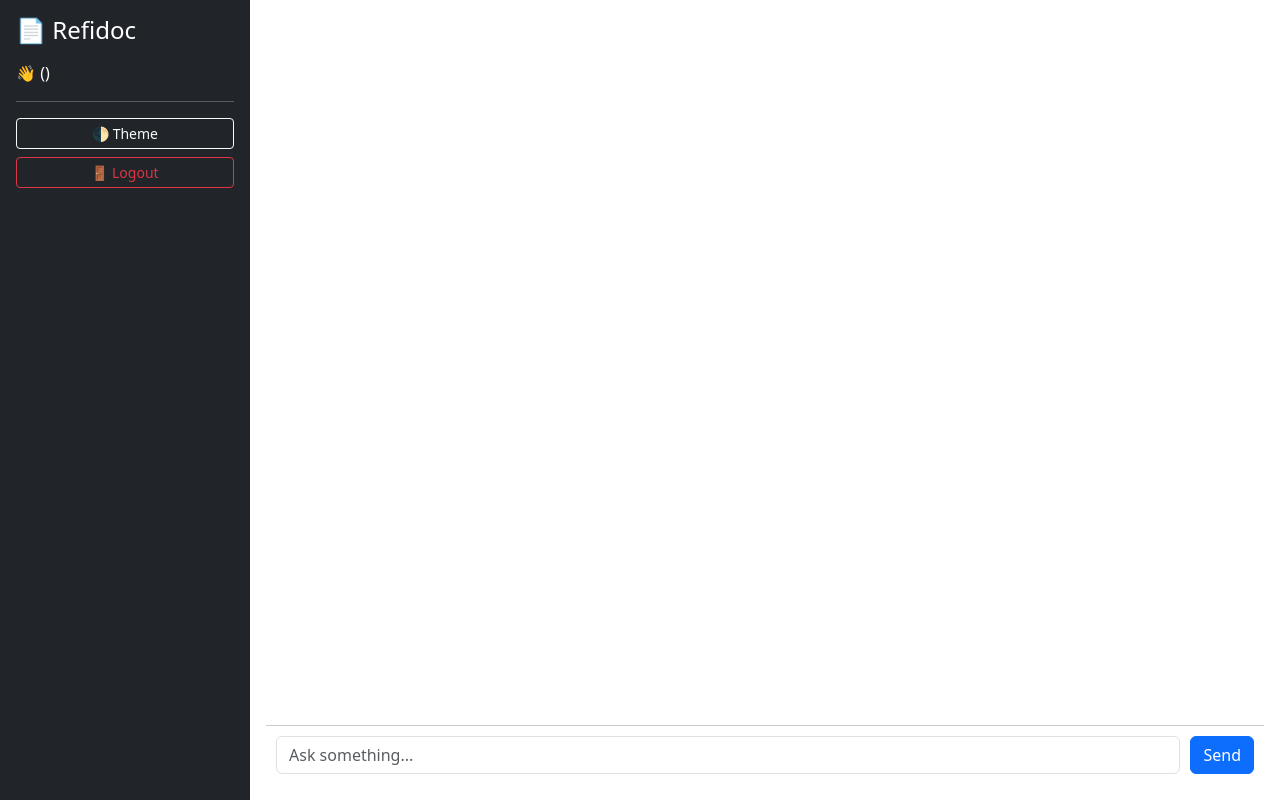
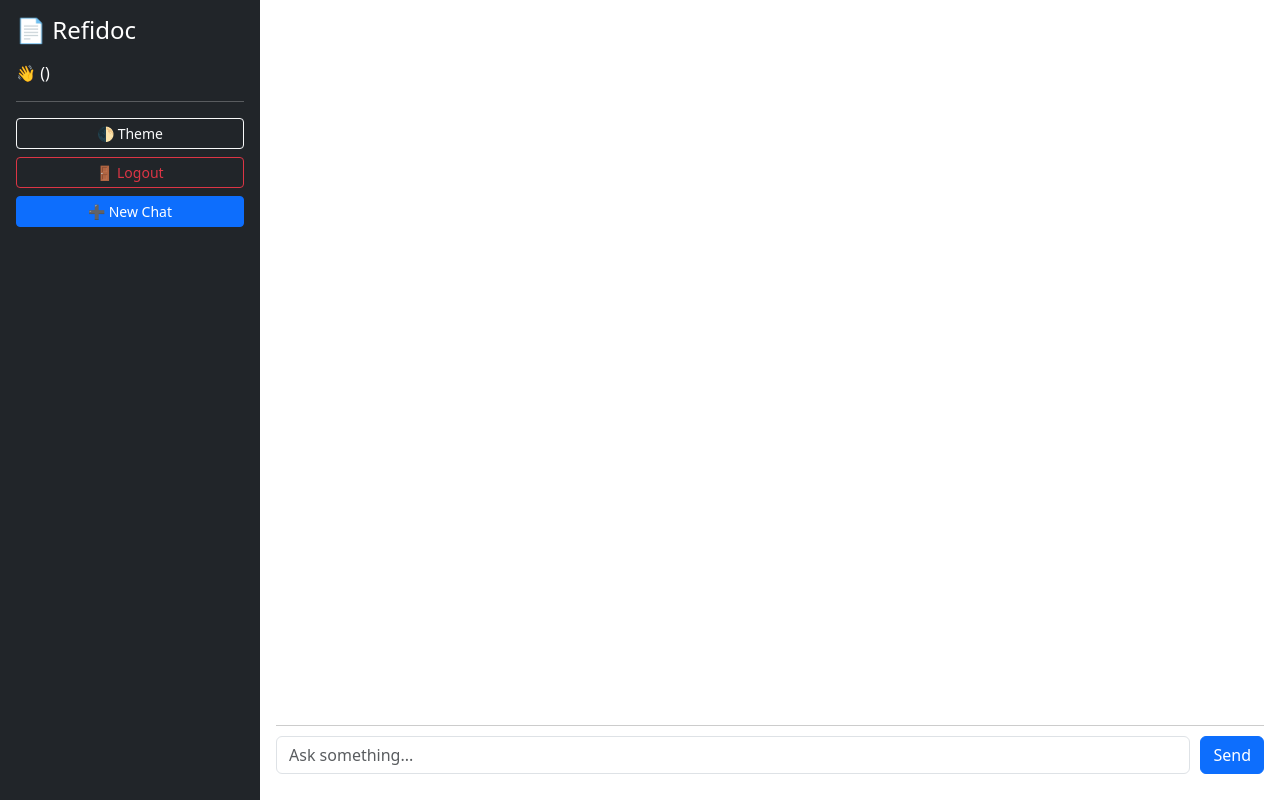
Before and after one commit to LONGMANKE/RefiDoc, a Flask app: template frontend/templates/chat.html in a window 1280 px wide. Run offline with Flask 3, Linux system fonts and the light colour scheme; the template is opened without the code that fills it, so the values that code supplies are empty.

Commit message:
added chat history

```diff
--- a/frontend/app.py
+++ b/frontend/app.py
@@ -14,20 +14,8 @@
 app.config['SQLALCHEMY_TRACK_MODIFICATIONS'] = False
 
 db = SQLAlchemy(app)
-
+db.metadata.clear()
 # --- Models ---
-class User(db.Model):
-    id = db.Column(db.Integer, primary_key=True)
-    username = db.Column(db.String(80), unique=True, nullable=False)
-    password_hash = db.Column(db.String(128), nullable=False)
-    is_admin = db.Column(db.Boolean, default=False)
-
-class ChatMessage(db.Model):
-    id = db.Column(db.Integer, primary_key=True)
-    user_id = db.Column(db.Integer, db.ForeignKey('user.id'))
-    role = db.Column(db.String(10))
-    content = db.Column(db.Text)
-    timestamp = db.Column(db.DateTime, default=datetime.utcnow)
 
 # --- Environment ---
 OPENAI_API_KEY = os.getenv("OPENAI_API_KEY")
@@ -58,6 +46,25 @@
             )
             db.session.add(admin)
             db.session.commit()
+
+class ChatSession(db.Model):
+    id = db.Column(db.Integer, primary_key=True)
+    user_id = db.Column(db.Integer, db.ForeignKey('user.id'))
+    created_at = db.Column(db.DateTime, default=datetime.utcnow)
+    messages = db.relationship("ChatMessage", backref="session", lazy=True)
+
+class ChatMessage(db.Model):
+    id = db.Column(db.Integer, primary_key=True)
+    session_id = db.Column(db.Integer, db.ForeignKey('chat_session.id'))
+    role = db.Column(db.String(10))
+    content = db.Column(db.Text)
+    timestamp = db.Column(db.DateTime, default=datetime.utcnow)
+
+class User(db.Model):
+    id = db.Column(db.Integer, primary_key=True)
+    username = db.Column(db.String(80), unique=True, nullable=False)
+    password_hash = db.Column(db.String(128), nullable=False)
+    is_admin = db.Column(db.Boolean, default=False)
 
 @app.route("/", methods=["GET", "POST"])
 def login():
@@ -105,54 +112,51 @@
     if not user:
         return redirect(url_for("login"))
 
-    messages = get_user_messages(user)
+    # Get session id from query or create new
+    session_id = request.args.get("session_id")
+    if not session_id:
+        new_session = ChatSession(user_id=user.id)
+        db.session.add(new_session)
+        db.session.commit()
+        return redirect(url_for("chat", session_id=new_session.id))
+
+    current_session = ChatSession.query.filter_by(id=session_id, user_id=user.id).first()
+    if not current_session:
+        return redirect(url_for("chat"))  # fallback to a new session
 
     if request.method == "POST":
-        prompt = request.form.get("prompt")
-        if prompt:
-            save_message(user, "user", prompt)
+        prompt = request.form["prompt"]
+        db.session.add(ChatMessage(session_id=current_session.id, role="user", content=prompt))
+        db.session.commit()
 
-            # Call vector + GPT logic
-            try:
-                response = requests.post(f"{API_BASE_URL}/query", json={"query": prompt, "top_k": 3})
-                if response.status_code == 200:
-                    results = response.json()["results"]
-                    context = "\n\n".join([r["content"] for r in results])
-                    refined_prompt = f"Answer the user's question clearly and helpfully based on this context:\n\nContext:\n{context}\n\nQuestion: {prompt}"
+        # Query logic (same as before)
+        response = requests.post(f"{API_BASE_URL}/query", json={"query": prompt, "top_k": 3})
+        if response.status_code == 200:
+            context = "\n\n".join([r["content"] for r in response.json()["results"]])
+            refined_prompt = f"Answer the user's question clearly and helpfully based on this context:\n\nContext:\n{context}\n\nQuestion: {prompt}"
+            gpt_response = requests.post(
+                "https://api.openai.com/v1/chat/completions",
+                headers={"Authorization": f"Bearer {OPENAI_API_KEY}", "Content-Type": "application/json"},
+                json={"model": "gpt-3.5-turbo", "messages": [
+                    {"role": "system", "content": "You are a helpful assistant."},
+                    {"role": "user", "content": refined_prompt}
+                ]}
+            )
+            answer = gpt_response.json()['choices'][0]['message']['content'] if gpt_response.status_code == 200 else "Error with GPT"
+        else:
+            answer = "Error from document search"
 
-                    gpt_response = requests.post(
-                        "https://api.openai.com/v1/chat/completions",
-                        headers={
-                            "Authorization": f"Bearer {OPENAI_API_KEY}",
-                            "Content-Type": "application/json"
-                        },
-                        json={
-                            "model": "gpt-3.5-turbo",
-                            "messages": [
-                                {"role": "system", "content": "You are a helpful assistant."},
-                                {"role": "user", "content": refined_prompt}
-                            ]
-                        }
-                    )
+        db.session.add(ChatMessage(session_id=current_session.id, role="assistant", content=answer))
+        db.session.commit()
+        return redirect(url_for("chat", session_id=current_session.id))
 
-                    if gpt_response.status_code == 200:
-                        answer = gpt_response.json()['choices'][0]['message']['content']
-                    else:
-                        answer = "⚠️ Error from OpenAI API"
-                else:
-                    answer = f"⚠️ Document query error: {response.text}"
+    # Get all sessions
+    sessions = ChatSession.query.filter_by(user_id=user.id).order_by(ChatSession.created_at.desc()).all()
+    messages = ChatMessage.query.filter_by(session_id=current_session.id).order_by(ChatMessage.timestamp).all()
 
-            except Exception as e:
-                answer = f"⚠️ Server error: {e}"
-
-            save_message(user, "assistant", answer)
-            return redirect(url_for("chat"))
-
-    return render_template("chat.html",
-                           messages=messages,
-                           username=user.username,
-                           theme=session.get("theme", "light"),
-                           role="admin" if user.is_admin else "user")
+    return render_template("chat.html", username=user.username, role="admin" if user.is_admin else "user",
+                           sessions=sessions, current_session=current_session, messages=messages,
+                           theme=session.get("theme", "light"))
 
 @app.route("/upload", methods=["GET", "POST"])
 def upload():
--- a/frontend/templates/chat.html
+++ b/frontend/templates/chat.html
@@ -16,11 +16,16 @@
       height: 100vh;
     }
     .sidebar {
-      width: 250px;
+      width: 260px;
       background-color: var(--bs-dark);
       color: white;
       padding: 1rem;
-      overflow-y: auto;
+      display: flex;
+      flex-direction: column;
+      justify-content: space-between;
+    }
+    .sidebar .top-section {
+      flex-grow: 1;
     }
     .sidebar h4 {
       color: #fff;
@@ -38,6 +43,9 @@
       overflow-y: auto;
       padding-right: 10px;
     }
+    .chat-message {
+      margin-bottom: 0.75rem;
+    }
     .chat-message.user {
       text-align: right;
     }
@@ -48,7 +56,6 @@
       display: inline-block;
       padding: 10px 15px;
       border-radius: 15px;
-      margin-bottom: 10px;
       max-width: 80%;
     }
     .user .chat-bubble {
@@ -61,7 +68,7 @@
     }
     .chat-input {
       border-top: 1px solid #ccc;
-      padding: 10px;
+      padding: 10px 0;
     }
     .chat-input form {
       display: flex;
@@ -70,23 +77,31 @@
     .chat-input input {
       flex: 1;
     }
-    .scrollable {
-      scroll-behavior: smooth;
-    }
   </style>
 </head>
 <body class="bg-body">
   <div class="chat-wrapper">
     <!-- Sidebar -->
     <div class="sidebar">
+      <div class="top-section">
         <h4>📄 Refidoc</h4>
         <p>👋 {{ username }} ({{ role }})</p>
         <hr>
         <a href="{{ url_for('toggle_theme') }}" class="btn btn-sm btn-outline-light w-100 mb-2">🌓 Theme</a>
         <a href="{{ url_for('logout') }}" class="btn btn-sm btn-outline-danger w-100 mb-2">🚪 Logout</a>
         {% if role == "admin" %}
-        <a href="{{ url_for('upload') }}" class="btn btn-sm btn-outline-primary w-100">📤 Upload Docs</a>
+          <a href="{{ url_for('upload') }}" class="btn btn-sm btn-outline-primary w-100 mb-2">📤 Upload Docs</a>
         {% endif %}
+        <a href="{{ url_for('chat') }}" class="btn btn-sm btn-primary w-100 mb-2">➕ New Chat</a>
+        <div class="list-group">
+          {% for s in sessions %}
+            <a href="{{ url_for('chat', session_id=s.id) }}"
+               class="list-group-item list-group-item-action {% if s.id == current_session.id %}active{% endif %}">
+              Chat {{ loop.index }} • {{ s.created_at.strftime("%b %d") }}
+            </a>
+          {% endfor %}
+        </div>
+      </div>
     </div>
 
     <!-- Main Chat -->
```
Also changed, not shown: chat_history/guest.json (deleted, +0 -10 lines), frontend/chat_history/admin.json (deleted, +0 -18 lines). Lines whose indentation alone changed are shown as unchanged.
